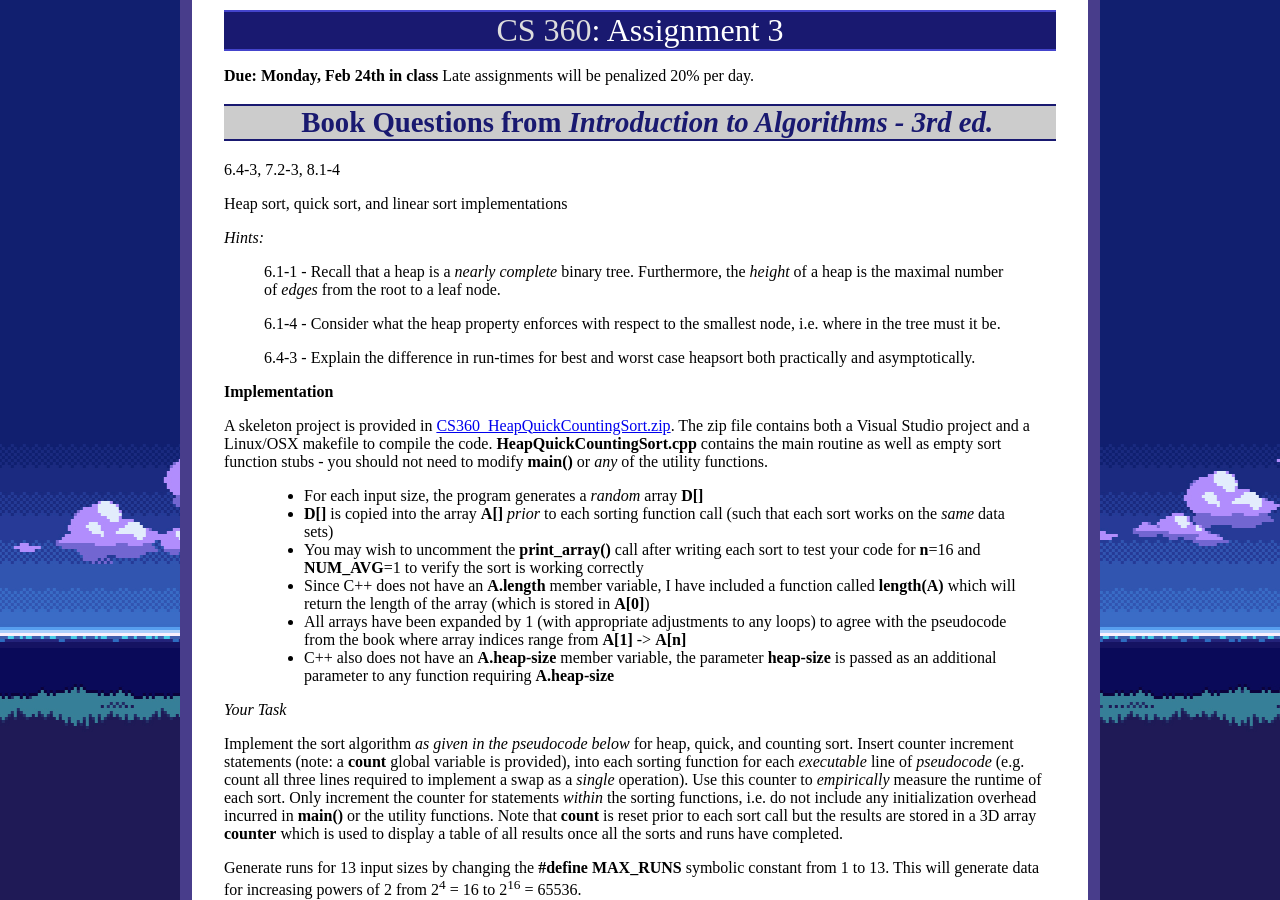
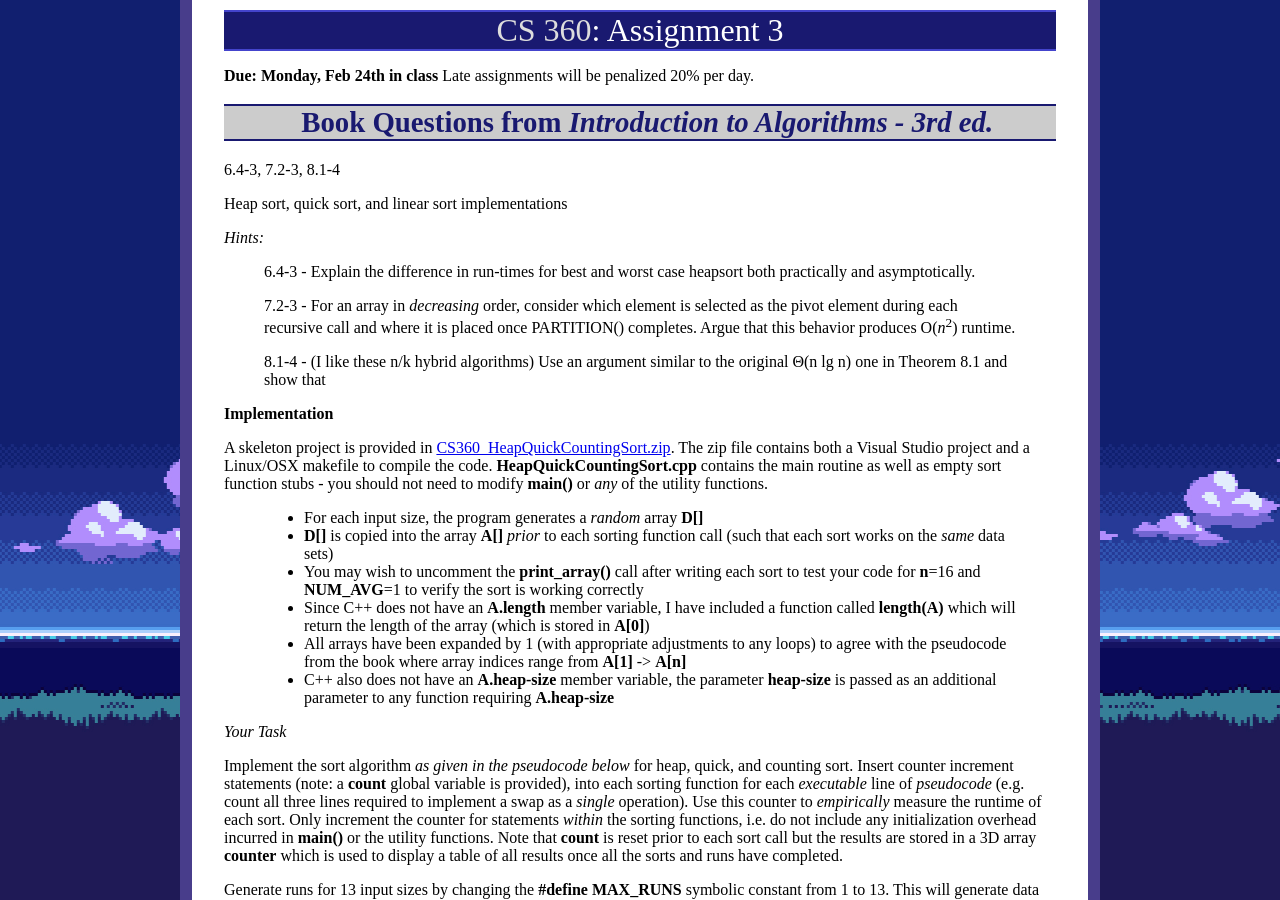
Before and after one commit to ycpcs/cs360-spring2020, a Jekyll site: the page built from assign/assign03.md, in a window 1280 px wide and 900 px high. Built offline with Jekyll 4.4.1, drawn with Linux system fonts in a browser that asks for light colours.

Commit message:
fix assign 3 hints
fix assign 3 hints

```diff
--- a/assign/assign03.md
+++ b/assign/assign03.md
@@ -14,11 +14,11 @@ Heap sort, quick sort, and linear sort implementations
 
 *Hints:*
 
-> 6.1-1 - Recall that a heap is a *nearly complete* binary tree. Furthermore, the *height* of a heap is the maximal number of *edges* from the root to a leaf node.
+> 6.4-3 - Explain the difference in run-times for best and worst case heapsort both practically and asymptotically.
 >
-> 6.1-4 - Consider what the heap property enforces with respect to the smallest node, i.e. where in the tree must it be.
+> 7.2-3 - For an array in *decreasing* order, consider which element is selected as the pivot element during each recursive call and where it is placed once PARTITION() completes. Argue that this behavior produces O(*n*<sup>2</sup>) runtime.
 >
-> 6.4-3 - Explain the difference in run-times for best and worst case heapsort both practically and asymptotically.
+> 8.1-4 - (I like these n/k hybrid algorithms) Use an argument similar to the original Θ(n lg n) one in Theorem 8.1 and show that
 
 **Implementation**
 
```
